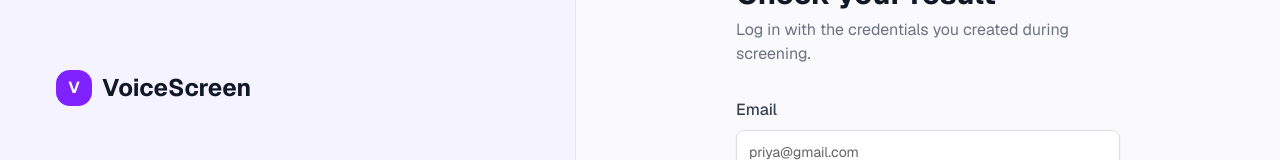
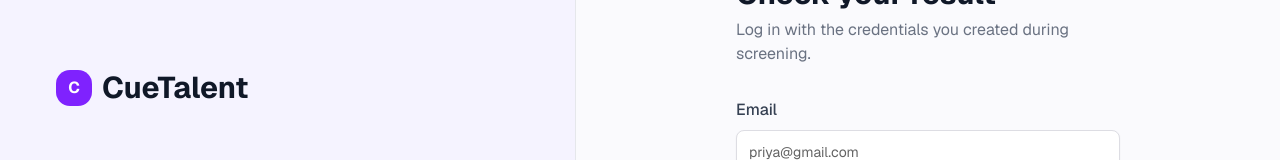
Before and after one commit to Aryan-Elite/ai-interview-screener, a Next.js app in the folder frontend/: page /candidate/login in a window 1280 px wide. Shown: the part 219-379 px from the top of the page. Built offline with nearby package versions, Linux system fonts and the light colour scheme; no server answers.

Commit message:
renamed the project name to CueTalent

```diff
--- a/frontend/app/admin/login/page.tsx
+++ b/frontend/app/admin/login/page.tsx
@@ -35,9 +35,9 @@ export default function AdminLoginPage() {
       <div className="text-center mb-8">
         <div className="flex items-center justify-center gap-2.5 mb-3">
           <div className="w-9 h-9 rounded-xl bg-violet-600 flex items-center justify-center">
-            <span className="text-white font-bold">V</span>
+            <span className="text-white font-bold">C</span>
           </div>
-          <span className="text-white font-bold text-xl tracking-wide">VoiceScreen</span>
+          <span className="text-white font-bold text-2xl tracking-wide">CueTalent</span>
         </div>
         <p className="text-violet-400 text-2xl font-semibold">Admin Portal</p>
         <p className="text-gray-500 text-sm mt-1">Review and manage candidate screenings</p>
--- a/frontend/app/candidate/login/page.tsx
+++ b/frontend/app/candidate/login/page.tsx
@@ -36,9 +36,9 @@ export default function CandidateLoginPage() {
       <div className="hidden lg:flex lg:w-[45%] bg-violet-50 dark:bg-violet-950/20 flex-col justify-center px-14 border-r border-gray-200 dark:border-gray-800">
         <div className="flex items-center gap-2.5 mb-12">
           <div className="w-9 h-9 rounded-xl bg-violet-600 flex items-center justify-center">
-            <span className="text-white font-bold">V</span>
+            <span className="text-white font-bold">C</span>
           </div>
-          <span className="text-2xl font-bold text-gray-900 dark:text-gray-100">VoiceScreen</span>
+          <span className="text-3xl font-bold text-gray-900 dark:text-gray-100">CueTalent</span>
         </div>
         <h1 className="text-5xl font-bold text-gray-900 dark:text-gray-100 mb-5 leading-tight">Welcome back!</h1>
         <p className="text-gray-500 dark:text-gray-400 text-lg leading-relaxed max-w-sm">
@@ -54,9 +54,9 @@ export default function CandidateLoginPage() {
         <div className="w-full max-w-sm">
           <div className="flex items-center gap-2 mb-10 lg:hidden">
             <div className="w-8 h-8 rounded-xl bg-violet-600 flex items-center justify-center">
-              <span className="text-white text-sm font-bold">V</span>
+              <span className="text-white text-sm font-bold">C</span>
             </div>
-            <span className="text-xl font-bold text-gray-900 dark:text-gray-100">VoiceScreen</span>
+            <span className="text-2xl font-bold text-gray-900 dark:text-gray-100">CueTalent</span>
           </div>
 
           <h2 className="text-3xl font-bold text-gray-900 dark:text-gray-100 mb-1.5">Check your result</h2>
--- a/frontend/app/candidate/result/page.tsx
+++ b/frontend/app/candidate/result/page.tsx
@@ -62,9 +62,9 @@ export default function CandidateResultPage() {
       <div className="w-full max-w-lg">
         <div className="flex items-center justify-center gap-2.5 mb-10">
           <div className="w-9 h-9 rounded-xl bg-violet-600 flex items-center justify-center">
-            <span className="text-white font-bold">V</span>
+            <span className="text-white font-bold">C</span>
           </div>
-          <span className="text-2xl font-bold text-gray-900 dark:text-gray-100">VoiceScreen</span>
+          <span className="text-3xl font-bold text-gray-900 dark:text-gray-100">CueTalent</span>
         </div>
 
         {data?.candidateName && (
--- a/frontend/app/layout.tsx
+++ b/frontend/app/layout.tsx
@@ -6,7 +6,7 @@ import ThemeProvider from "@/components/ThemeProvider";
 const geist = Geist({ variable: "--font-geist-sans", subsets: ["latin"] });
 
 export const metadata: Metadata = {
-  title: "VoiceScreen",
+  title: "CueTalent",
   description: "AI-powered tutor screening",
 };
 
--- a/frontend/app/page.tsx
+++ b/frontend/app/page.tsx
@@ -50,9 +50,9 @@ export default function LandingPage() {
       <div className="text-center mb-8">
         <div className="flex items-center justify-center gap-2.5 mb-3">
           <div className="w-9 h-9 rounded-xl bg-violet-600 flex items-center justify-center">
-            <span className="text-white font-bold">V</span>
+            <span className="text-white font-bold">C</span>
           </div>
-          <span className="text-white font-bold text-xl tracking-wide">VoiceScreen</span>
+          <span className="text-white font-bold text-2xl tracking-wide">CueTalent</span>
         </div>
         <p className="text-violet-400 text-2xl font-semibold">AI Tutor Screener</p>
         <p className="text-gray-500 text-sm mt-1">Begin your journey as a Cuemath tutor</p>
--- a/frontend/components/AdminSidebar.tsx
+++ b/frontend/components/AdminSidebar.tsx
@@ -23,9 +23,9 @@ export default function AdminSidebar({ email }: { email: string }) {
     <aside className="w-60 border-r border-gray-200 dark:border-gray-800 bg-white dark:bg-gray-950 flex flex-col py-6 px-3 fixed h-full z-10">
       <div className="flex items-center gap-2.5 px-3 mb-10">
         <div className="w-8 h-8 rounded-xl bg-violet-600 flex items-center justify-center flex-shrink-0">
-          <span className="text-white font-bold text-sm">V</span>
+          <span className="text-white font-bold text-sm">C</span>
         </div>
-        <span className="font-bold text-gray-900 dark:text-gray-100 text-lg">VoiceScreen</span>
+        <span className="font-bold text-gray-900 dark:text-gray-100 text-xl">CueTalent</span>
       </div>
 
       <nav className="flex-1 space-y-1">
```
